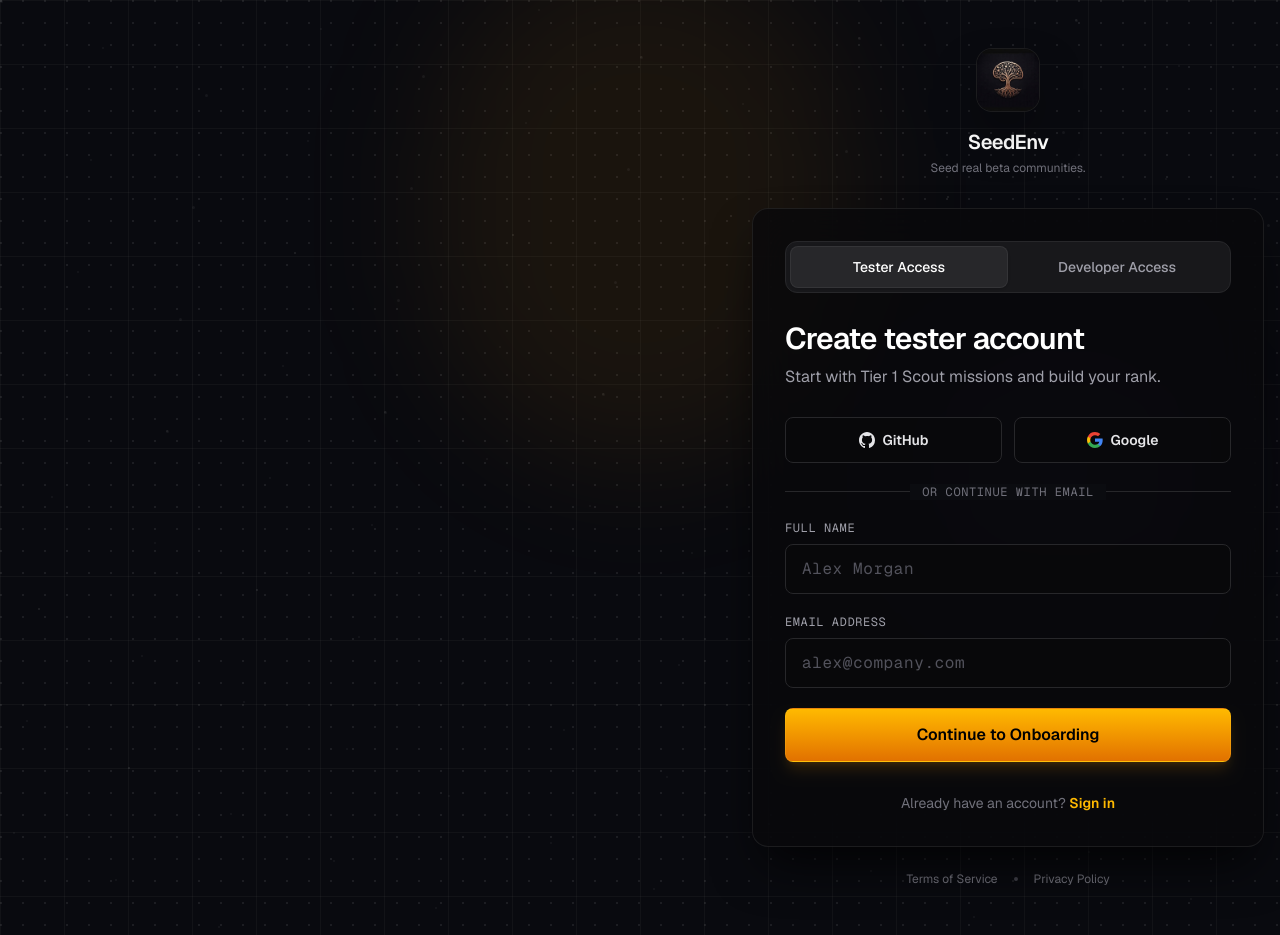
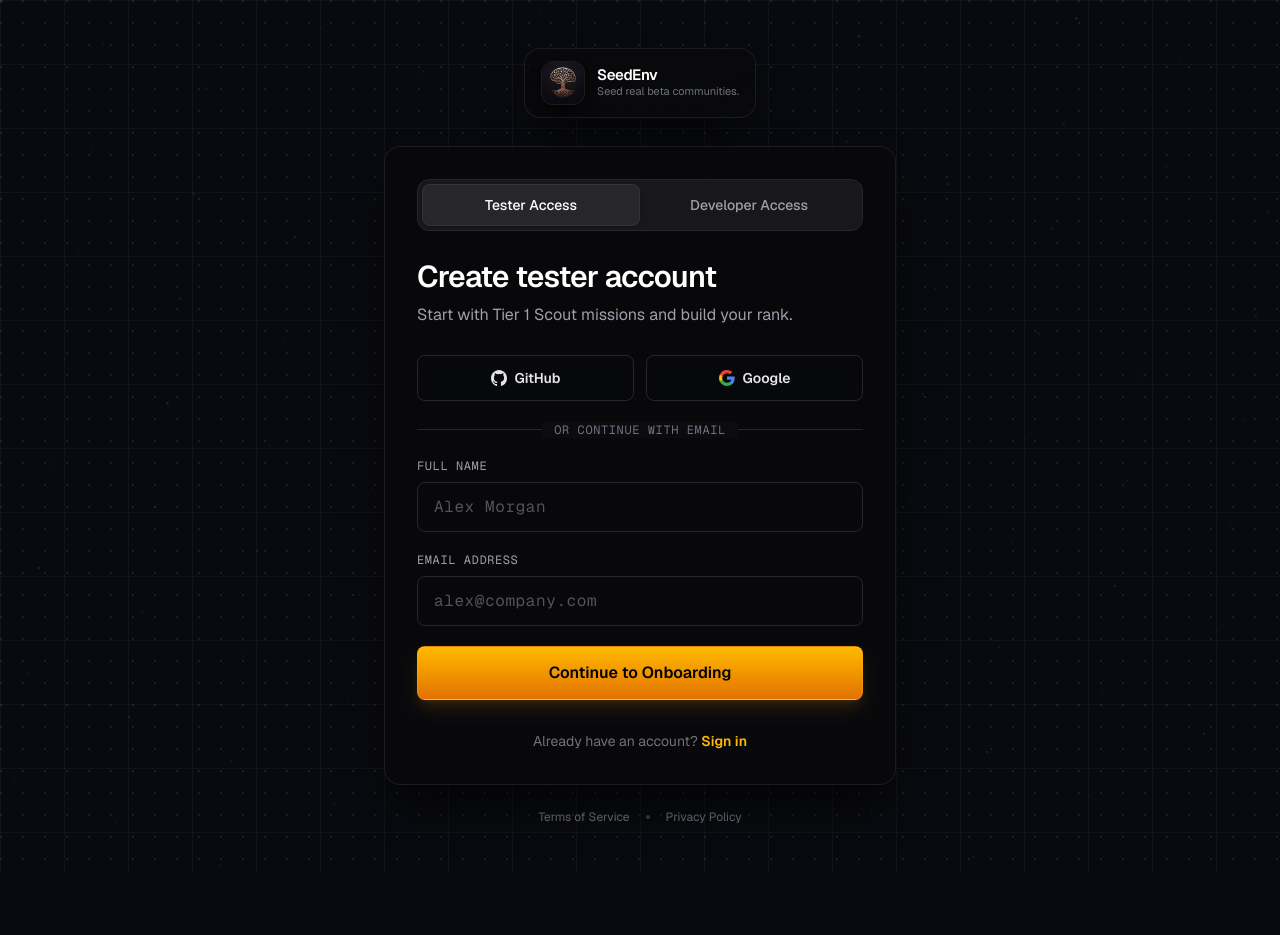
Before and after one commit to Teri-beri/seedenv, a Next.js app: page /auth/signin in a window 1280 px wide. After the commit the page ends 873 px from the top, so only its background shows below. Built offline with nearby package versions, Linux system fonts and the light colour scheme.

Commit message:
style: center auth card and refine brand lockup

```diff
--- a/app/auth/signin/page.tsx
+++ b/app/auth/signin/page.tsx
@@ -5,17 +5,17 @@ import { CompactSignupForm } from "@/components/compact-signup-form";
 
 export default function SignInPage() {
   return (
-    <main className="seedenv-ambient-grid relative flex min-h-screen items-center justify-center overflow-hidden bg-[radial-gradient(circle_at_16%_0%,rgba(109,40,217,0.2),transparent_30%),radial-gradient(circle_at_86%_10%,rgba(245,158,11,0.12),transparent_24%),radial-gradient(circle_at_50%_52%,rgba(16,185,129,0.055),transparent_32%),linear-gradient(180deg,#090A0F_0%,#10131C_48%,#090A0F_100%)] px-4 py-10 text-white sm:py-12">
+    <main className="seedenv-ambient-grid relative grid min-h-screen place-items-center overflow-hidden bg-[linear-gradient(180deg,#090A0F_0%,#0D1018_50%,#090A0F_100%)] px-4 py-10 text-white sm:py-12">
       <AnimatedGridBackground />
-      <div className="absolute left-1/2 top-1/2 h-[520px] w-[520px] -translate-x-1/2 -translate-y-1/2 rounded-full bg-amber-500/[0.07] blur-3xl" aria-hidden="true" />
-      <div className="absolute left-1/2 top-[18%] h-64 w-96 -translate-x-1/2 rounded-full bg-violet-500/[0.04] blur-3xl" aria-hidden="true" />
-      <div className="relative z-10 flex w-full max-w-lg flex-col items-center">
-        <div className="mb-8 flex flex-col items-center text-center">
-          <div className="relative size-16 overflow-hidden rounded-2xl border border-white/[0.08] bg-zinc-950 shadow-2xl shadow-black/50">
-            <Image src="/seedenv-logo-v2.png" alt="SeedEnv" fill sizes="64px" className="scale-125 object-cover" priority />
+      <div className="relative z-10 mx-auto flex w-full max-w-lg flex-col items-center">
+        <div className="mb-7 inline-flex items-center gap-3 rounded-2xl border border-white/[0.08] bg-zinc-950/70 px-4 py-3 shadow-2xl shadow-black/60 backdrop-blur-xl">
+          <div className="relative size-11 overflow-hidden rounded-xl border border-white/[0.08] bg-zinc-950 shadow-lg shadow-black/50">
+            <Image src="/seedenv-logo-v2.png" alt="SeedEnv" fill sizes="44px" className="scale-[1.55] object-cover" priority />
           </div>
-          <p className="mt-4 text-xl font-semibold tracking-tight text-white">SeedEnv</p>
-          <p className="mt-1 text-xs text-zinc-500">Seed real beta communities.</p>
+          <div className="text-left">
+            <p className="text-[15px] font-semibold leading-none tracking-tight text-white">SeedEnv</p>
+            <p className="mt-1 text-[11px] leading-none text-zinc-500">Seed real beta communities.</p>
+          </div>
         </div>
         <Suspense fallback={<SignInFallback />}>
           <CompactSignupForm />
```
